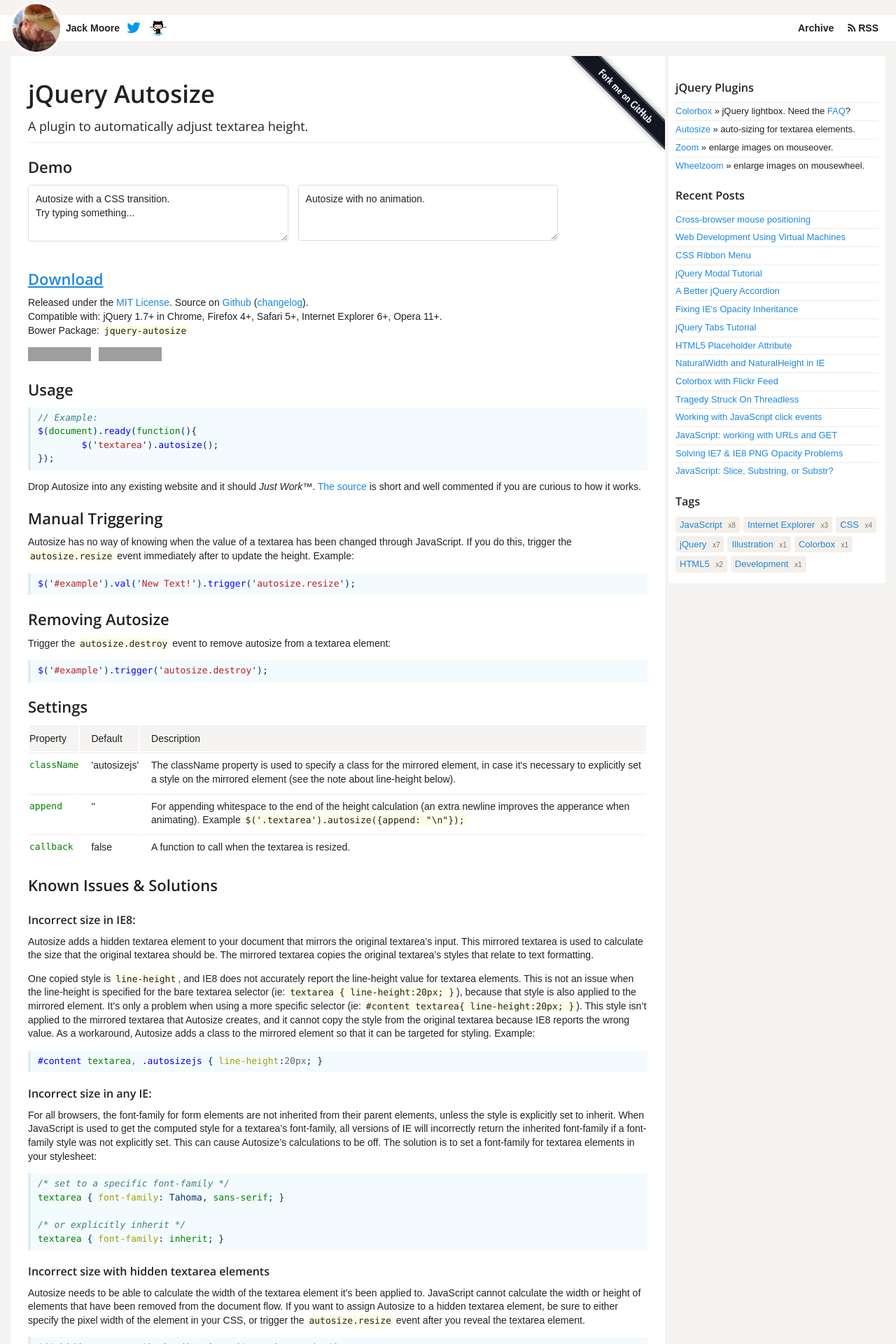
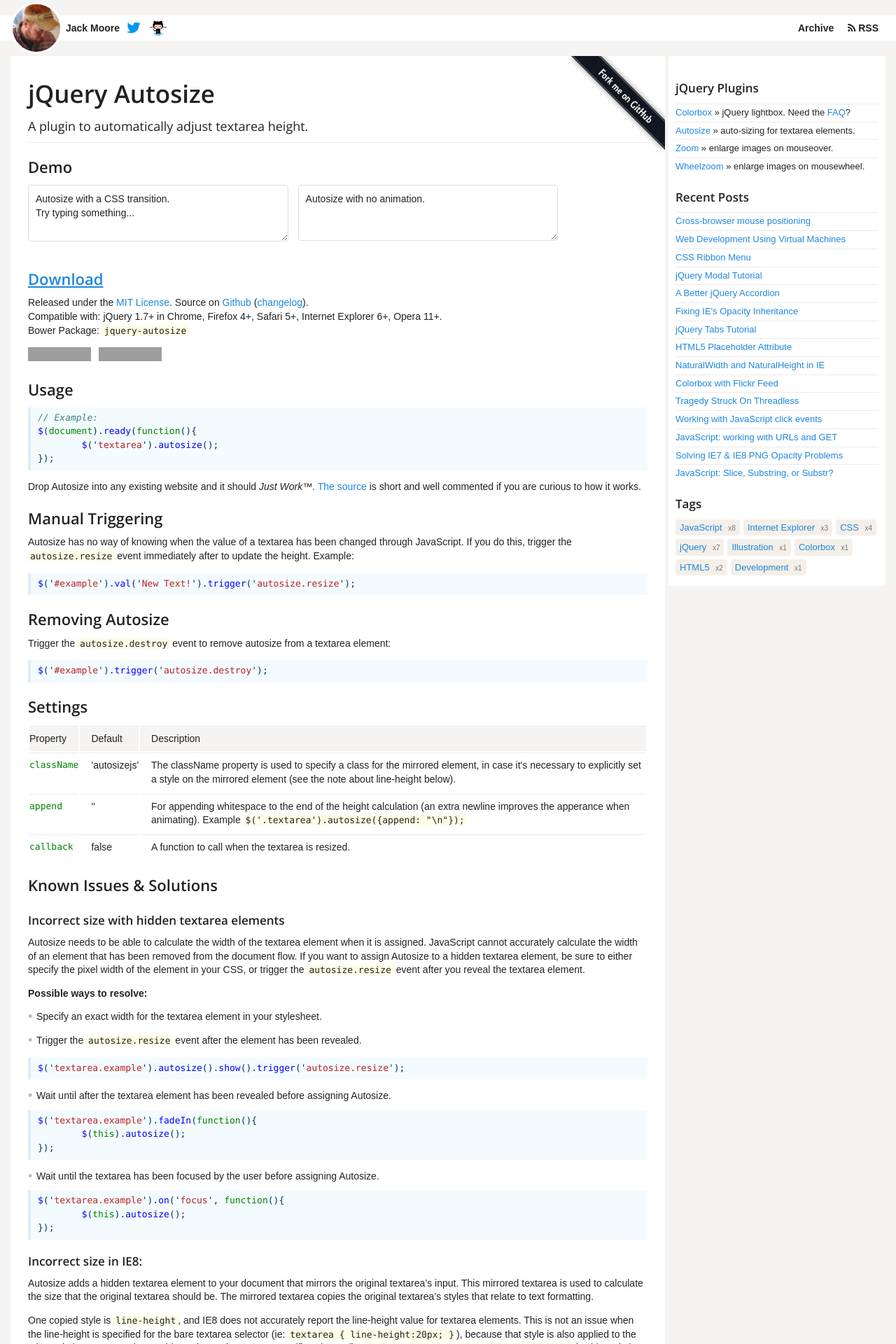
Before and after one commit to jackmoore/jackmoore.github.io, a Jekyll site: the page built from autosize.md, in a window 1280 px wide. Shown: the top 1920 px of the page at 70% size. Built offline with Jekyll 4.4.1, drawn with Linux system fonts in a browser that asks for light colours; Markdown is read by kramdown in place of the engine named in the settings; comment, search, counter and statistics services are not loaded; some of the changed text lies outside the part shown; grey boxes are pictures that could not be loaded.

Commit message:
updated documentation

````diff
--- a/autosize.md
+++ b/autosize.md
@@ -77,6 +77,38 @@
 
 ## Known Issues &amp; Solutions
 
+
+### Incorrect size with hidden textarea elements
+
+Autosize needs to be able to calculate the width of the textarea element when it is assigned.  JavaScript cannot accurately calculate the width of an element that has been removed from the document flow.  If you want to assign Autosize to a hidden textarea element, be sure to either specify the pixel width of the element in your CSS, or trigger the `autosize.resize` event after you reveal the textarea element.
+
+<strong>Possible ways to resolve:</strong>
+
+* Specify an exact width for the textarea element in your stylesheet.
+
+* Trigger the `autosize.resize` event after the element has been revealed.
+
+```javascript
+$('textarea.example').autosize().show().trigger('autosize.resize');
+```
+
+* Wait until after the textarea element has been revealed before assigning Autosize.
+
+```javascript
+$('textarea.example').fadeIn(function(){
+	$(this).autosize();
+});
+```
+
+* Wait until the textarea has been focused by the user before assigning Autosize.
+
+```javascript
+$('textarea.example').on('focus', function(){
+	$(this).autosize();
+});
+```
+
+
 ### Incorrect size in IE8:
 
 Autosize adds a hidden textarea element to your document that mirrors the original textarea's input.  This mirrored textarea is used to calculate the size that the original textarea should be.  The mirrored textarea copies the original textarea's styles that relate to text formatting.
@@ -97,14 +129,6 @@
 
 /* or explicitly inherit */
 textarea { font-family: inherit; }
-```
-
-### Incorrect size with hidden textarea elements
-
-Autosize needs to be able to calculate the width of the textarea element it's been applied to.  JavaScript cannot calculate the width or height of elements that have been removed from the document flow.  If you want to assign Autosize to a hidden textarea element, be sure to either specify the pixel width of the element in your CSS, or trigger the `autosize.resize` event after you reveal the textarea element.
-
-```javascript
-$('.hidden-textarea').show().trigger('autosize.resize');
 ```
 
 ### About CSS transitions
--- a/css/style.css
+++ b/css/style.css
@@ -113,7 +113,7 @@
   font-size: 22px;
 }
 h3 {
-  font-size: 16px;
+  font-size: 17px;
 }
 ul {
   list-style: none;
````
Also changed, not shown: _posts/2011-08-20-click-events.md (+0 -1 lines), _posts/2011-10-10-colorbox-with-json-or-flickr.md (+0 -1 lines), _posts/2012-02-01-css3-ribbon-menu.md (+0 -1 lines), colorbox-faq.md (+11 -7 lines).
